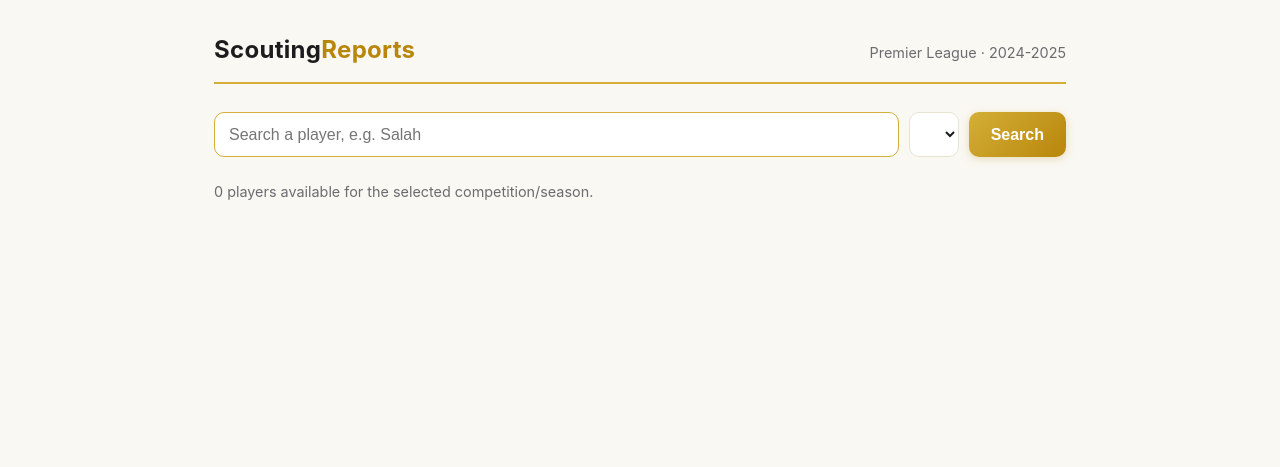
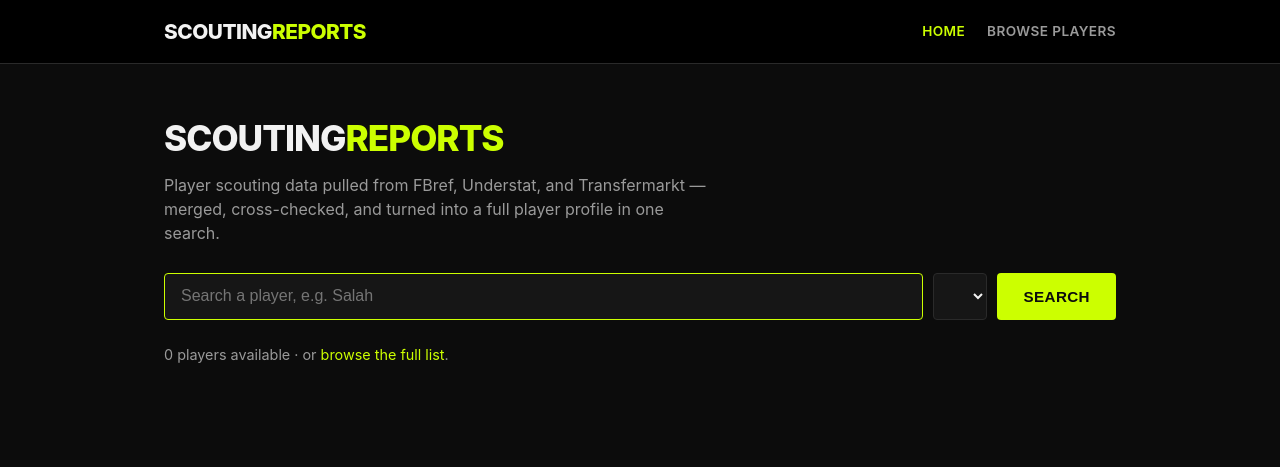
Before and after one commit to ischool073/scouting, a Flask app: page / in a window 1280 px wide. Shown: the top 467 px of the page. Run offline with Flask 3, Linux system fonts and the light colour scheme; data that the repository does not hold is empty.

Commit message:
Redesign as a multi-page site with a StatsBomb-style theme and source links
- Replaced the gold/premium theme with a StatsBomb-inspired look: black
  background, lime-green accent, bold uppercase headers, sticky top nav.
- Restructured from a single search flow into a real multi-page site:
  Home (hero + search), Browse Players (full sortable/filterable table),
  and the player profile page, all sharing consistent navigation.
- Player profiles now link directly to the original source pages
  (Understat, Transfermarkt, and an FBref search fallback) so the
  underlying numbers can always be checked against the live source
  rather than trusting our last ingest snapshot.

Investigated adding SofaScore player data again per a follow-up ask
(the site does show individual player/match data to visitors) --
confirmed directly this time: a plain request to a SofaScore player
page returns a flat 403, unlike FBref which just needed a better HTTP
client. Getting past that requires real browser automation, not page
scraping, so still declining it.

Kept local-only per explicit confirmation -- deploying this publicly
would be a bigger step (hosting cost, public redistribution of
Transfermarkt-derived data) than what was actually being asked for.

FBref links fall back to their search page rather than a direct player
profile: confirmed soccerdata's FBref reader doesn't expose a player
ID/URL field at all, only name/team/stat columns.

```diff
--- a/scouting_reports/web/app.py
+++ b/scouting_reports/web/app.py
@@ -34,6 +34,27 @@ def _players_for_datalist(conn, competition_id, season_id):
     ).fetchall()
 
 
+def _source_links(conn, player_id: int, canonical_name: str) -> list[dict]:
+    """Deep links back to the original data source for this player, so the underlying
+    numbers can always be checked against the live, up-to-date source page."""
+    refs = {r["source"]: r["source_player_id"] for r in conn.execute(
+        "SELECT source, source_player_id FROM player_source_ref WHERE player_id = ?", (player_id,)
+    ).fetchall()}
+
+    links = []
+    if "understat" in refs:
+        links.append({"label": "Understat", "url": f"https://understat.com/player/{refs['understat']}"})
+    if "transfermarkt" in refs:
+        links.append({"label": "Transfermarkt", "url": f"https://www.transfermarkt.com/-/profil/spieler/{refs['transfermarkt']}"})
+    if "fbref" in refs:
+        # FBref's own player-page ID isn't captured by our current ingestion (only a
+        # name+team composite key is), so this links to FBref's search rather than a
+        # direct profile page until that's fixed.
+        from urllib.parse import quote
+        links.append({"label": "FBref (search)", "url": f"https://fbref.com/en/search/search.fcgi?search={quote(canonical_name)}"})
+    return links
+
+
 @app.route("/")
 def index():
     conn = get_connection()
@@ -41,7 +62,33 @@ def index():
     default = comp_seasons[0] if comp_seasons else None
     players = _players_for_datalist(conn, default["competition_id"], default["season_id"]) if default else []
     conn.close()
-    return render_template("index.html", comp_seasons=comp_seasons, players=players, default=default)
+    return render_template("index.html", comp_seasons=comp_seasons, players=players, default=default, active_page="home")
+
+
+@app.route("/players")
+def players_list():
+    conn = get_connection()
+    comp_seasons = _available_competition_seasons(conn)
+    default = comp_seasons[0] if comp_seasons else None
+    rows = []
+    if default:
+        rows = conn.execute(
+            """SELECT p.player_id, p.canonical_name, p.last_team_hint, p.primary_position,
+                      f.minutes, f.goals, f.assists, f.market_value_eur
+               FROM player p JOIN player_season_stat_flat f ON f.player_id = p.player_id
+               WHERE f.competition_id = ? AND f.season_id = ? AND f.minutes IS NOT NULL
+               ORDER BY f.minutes DESC""",
+            (default["competition_id"], default["season_id"]),
+        ).fetchall()
+    conn.close()
+    return render_template(
+        "players.html",
+        players=rows,
+        competition_id=default["competition_id"] if default else "",
+        season_id=default["season_id"] if default else "",
+        competition_name=default["display_name"] if default else "",
+        active_page="players",
+    )
 
 
 @app.route("/search")
@@ -81,13 +128,15 @@ def report(player_id, competition_id=None, season_id=None):
     conn = get_connection()
     try:
         profile = build_player_profile(conn, player_id, competition_id, season_id)
+        source_links = _source_links(conn, player_id, profile["player_name"])
         error = None
     except ValueError as exc:
         profile = None
+        source_links = []
         error = str(exc)
     conn.close()
 
-    return render_template("profile.html", profile=profile, error=error)
+    return render_template("profile.html", profile=profile, source_links=source_links, error=error)
 
 
 def main():
--- a/scouting_reports/web/templates/base.html
+++ b/scouting_reports/web/templates/base.html
@@ -2,62 +2,76 @@
 <html lang="en">
 <head>
     <meta charset="UTF-8">
-    <title>Scouting Reports</title>
+    <title>{% block title %}Scouting Reports{% endblock %}</title>
     <style>
         :root {
-            --gold: #b8860b;
-            --gold-bright: #d4af37;
-            --gold-pale: #f5e6bf;
-            --ink: #1c1c1e;
-            --muted: #6b6b70;
-            --bg: #faf8f3;
-            --card: #ffffff;
-            --border: #e8e2d0;
+            --accent: #ccff00;
+            --accent-dim: #9fd400;
+            --ink: #f2f2f2;
+            --muted: #9a9a9a;
+            --bg: #0c0c0c;
+            --card: #161616;
+            --card-alt: #1d1d1d;
+            --border: #2a2a2a;
         }
         * { box-sizing: border-box; }
         body {
-            font-family: -apple-system, Segoe UI, Roboto, Helvetica, Arial, sans-serif;
+            font-family: -apple-system, "Helvetica Neue", Arial, sans-serif;
             background: var(--bg);
             color: var(--ink);
-            max-width: 900px;
-            margin: 0 auto;
-            padding: 32px 24px 60px;
+            margin: 0;
             line-height: 1.5;
         }
-        a { color: var(--gold); }
-        header.site {
-            display: flex; align-items: baseline; justify-content: space-between;
-            border-bottom: 2px solid var(--gold-bright); padding-bottom: 14px; margin-bottom: 28px;
+        a { color: var(--accent); text-decoration: none; }
+        a:hover { text-decoration: underline; }
+        .page { max-width: 1000px; margin: 0 auto; padding: 0 24px 60px; }
+        nav.top {
+            background: #000; border-bottom: 1px solid var(--border);
+            position: sticky; top: 0; z-index: 10;
         }
-        header.site h1 { font-size: 1.5rem; margin: 0; letter-spacing: 0.3px; }
-        header.site h1 a { color: var(--ink); text-decoration: none; }
-        header.site h1 a span { color: var(--gold); }
-        header.site .subtitle { color: var(--muted); font-size: 0.9rem; }
+        nav.top .inner {
+            max-width: 1000px; margin: 0 auto; padding: 16px 24px;
+            display: flex; align-items: center; justify-content: space-between; flex-wrap: wrap; gap: 12px;
+        }
+        nav.top .brand {
+            font-size: 1.3rem; font-weight: 800; letter-spacing: -0.5px; text-transform: uppercase;
+            color: var(--ink); text-decoration: none;
+        }
+        nav.top .brand span { color: var(--accent); }
+        nav.top .links { display: flex; gap: 22px; }
+        nav.top .links a {
+            color: var(--muted); font-weight: 600; font-size: 0.85rem; text-transform: uppercase;
+            letter-spacing: 0.4px;
+        }
+        nav.top .links a.active, nav.top .links a:hover { color: var(--accent); text-decoration: none; }
+        .hero { padding: 48px 0 28px; }
+        .hero h1 { font-size: 2.2rem; font-weight: 800; letter-spacing: -1px; margin: 0 0 8px; text-transform: uppercase; }
+        .hero h1 span { color: var(--accent); }
+        .hero p.lede { color: var(--muted); font-size: 1rem; max-width: 560px; margin: 0 0 28px; }
         form.search { display: flex; gap: 10px; flex-wrap: wrap; margin-bottom: 24px; }
         input[type=text] {
-            flex: 1; min-width: 220px; padding: 12px 14px; border-radius: 10px;
+            flex: 1; min-width: 220px; padding: 13px 16px; border-radius: 4px;
             border: 1.5px solid var(--border); background: var(--card); color: var(--ink); font-size: 1rem;
         }
-        input[type=text]:focus { outline: none; border-color: var(--gold-bright); }
+        input[type=text]:focus { outline: none; border-color: var(--accent); }
         select {
-            padding: 12px 14px; border-radius: 10px; border: 1.5px solid var(--border);
+            padding: 13px 16px; border-radius: 4px; border: 1.5px solid var(--border);
             background: var(--card); color: var(--ink); font-size: 0.95rem;
         }
         button {
-            padding: 12px 22px; border-radius: 10px; border: none;
-            background: linear-gradient(135deg, var(--gold-bright), var(--gold));
-            color: #fff; font-weight: 600; font-size: 1rem; cursor: pointer;
-            box-shadow: 0 2px 8px rgba(184,134,11,0.25);
+            padding: 13px 26px; border-radius: 4px; border: none;
+            background: var(--accent); color: #0c0c0c; font-weight: 800; font-size: 0.95rem; cursor: pointer;
+            text-transform: uppercase; letter-spacing: 0.4px;
         }
-        button:hover { filter: brightness(1.05); }
+        button:hover { background: var(--accent-dim); text-decoration: none; }
         .card {
-            background: var(--card); border: 1px solid var(--border); border-radius: 16px;
-            padding: 28px 32px; box-shadow: 0 2px 16px rgba(0,0,0,0.04);
+            background: var(--card); border: 1px solid var(--border); border-radius: 8px;
+            padding: 28px 32px;
         }
         .card h2 {
-            font-size: 1rem; text-transform: uppercase; letter-spacing: 0.6px;
-            color: var(--gold); border-bottom: 1px solid var(--border);
-            padding-bottom: 6px; margin-top: 28px; margin-bottom: 10px;
+            font-size: 0.85rem; text-transform: uppercase; letter-spacing: 1px;
+            color: var(--accent); border-bottom: 1px solid var(--border);
+            padding-bottom: 8px; margin-top: 30px; margin-bottom: 12px;
         }
         .card hr { border: none; border-top: 1px solid var(--border); margin: 24px 0 14px; }
         .card em { color: var(--muted); font-size: 0.85rem; }
@@ -65,22 +79,43 @@
         ul.results li { margin-bottom: 8px; }
         ul.results a {
             display: block; padding: 12px 16px; background: var(--card); border: 1px solid var(--border);
-            border-radius: 10px; color: var(--ink); text-decoration: none; transition: border-color 0.15s;
+            border-radius: 4px; color: var(--ink); text-decoration: none; transition: border-color 0.15s;
         }
-        ul.results a:hover { border-color: var(--gold-bright); }
-        .back-link { display: inline-block; margin-top: 22px; color: var(--gold); text-decoration: none; font-weight: 500; }
-        .error { color: #b3261e; }
+        ul.results a:hover { border-color: var(--accent); text-decoration: none; }
+        .back-link { display: inline-block; margin-top: 22px; color: var(--accent); font-weight: 600; }
+        .error { color: #ff6b6b; }
         .pill {
-            display: inline-block; background: var(--gold-pale); color: #7a5c00;
-            border-radius: 999px; padding: 3px 12px; font-size: 0.8rem; font-weight: 600; margin-right: 6px;
+            display: inline-block; background: var(--card-alt); border: 1px solid var(--border); color: var(--ink);
+            border-radius: 3px; padding: 3px 12px; font-size: 0.78rem; font-weight: 700; margin-right: 6px;
+            text-transform: uppercase; letter-spacing: 0.3px;
         }
+        .stat-value { font-family: "SF Mono", Consolas, monospace; font-weight: 700; }
+        table.browse { width: 100%; border-collapse: collapse; }
+        table.browse th {
+            text-align: left; font-size: 0.75rem; text-transform: uppercase; letter-spacing: 0.5px;
+            color: var(--muted); border-bottom: 1px solid var(--border); padding: 10px 8px;
+        }
+        table.browse td { padding: 10px 8px; border-bottom: 1px solid var(--border); }
+        table.browse tr:hover td { background: var(--card-alt); }
+        .source-links a {
+            display: inline-block; margin-right: 10px; padding: 6px 14px; border: 1px solid var(--border);
+            border-radius: 4px; color: var(--ink); font-size: 0.8rem; font-weight: 600;
+        }
+        .source-links a:hover { border-color: var(--accent); color: var(--accent); text-decoration: none; }
     </style>
 </head>
 <body>
-    <header class="site">
-        <h1><a href="/">Scouting<span>Reports</span></a></h1>
-        <span class="subtitle">Premier League &middot; 2024-2025</span>
-    </header>
-    {% block content %}{% endblock %}
+    <nav class="top">
+        <div class="inner">
+            <a class="brand" href="/">Scouting<span>Reports</span></a>
+            <div class="links">
+                <a href="/" class="{{ 'active' if active_page == 'home' else '' }}">Home</a>
+                <a href="/players" class="{{ 'active' if active_page == 'players' else '' }}">Browse Players</a>
+            </div>
+        </div>
+    </nav>
+    <div class="page">
+        {% block content %}{% endblock %}
+    </div>
 </body>
 </html>
--- a/scouting_reports/web/templates/index.html
+++ b/scouting_reports/web/templates/index.html
@@ -1,5 +1,9 @@
 {% extends "base.html" %}
 {% block content %}
+<div class="hero">
+    <h1>Scouting<span>Reports</span></h1>
+    <p class="lede">Player scouting data pulled from FBref, Understat, and Transfermarkt &mdash; merged, cross-checked, and turned into a full player profile in one search.</p>
+
     <form action="/search" method="get" class="search">
         <input type="text" name="player" list="player-names" placeholder="Search a player, e.g. Salah" autofocus required>
         <select name="competition">
@@ -20,7 +24,6 @@
     </datalist>
 
     <script>
-    // keep the hidden season field in sync with whichever competition/season option is selected
         const select = document.querySelector('select[name=competition]');
         const seasonField = document.getElementById('season-field');
         select.addEventListener('change', () => {
@@ -29,7 +32,8 @@
         });
     </script>
 
-<p style="color:#6b6b70; font-size: 0.9rem;">
-    {{ players|length }} players available for the selected competition/season.
+    <p style="color:var(--muted); font-size: 0.9rem;">
+        {{ players|length }} players available &middot; or <a href="/players">browse the full list</a>.
     </p>
+</div>
 {% endblock %}
```
Also changed, not shown: scouting_reports/web/templates/players.html (added, +50 -0 lines), scouting_reports/web/templates/profile.html (+19 -9 lines). Lines whose indentation alone changed are shown as unchanged.
